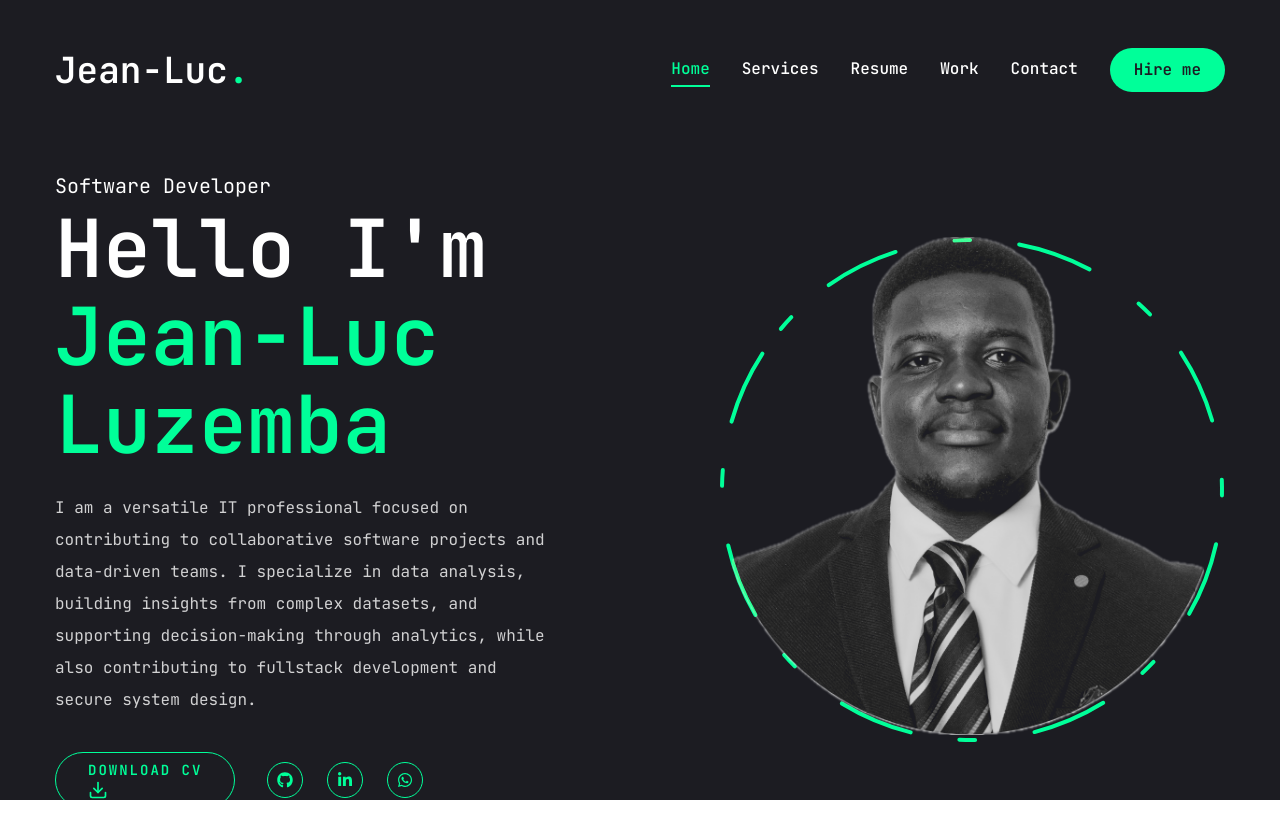
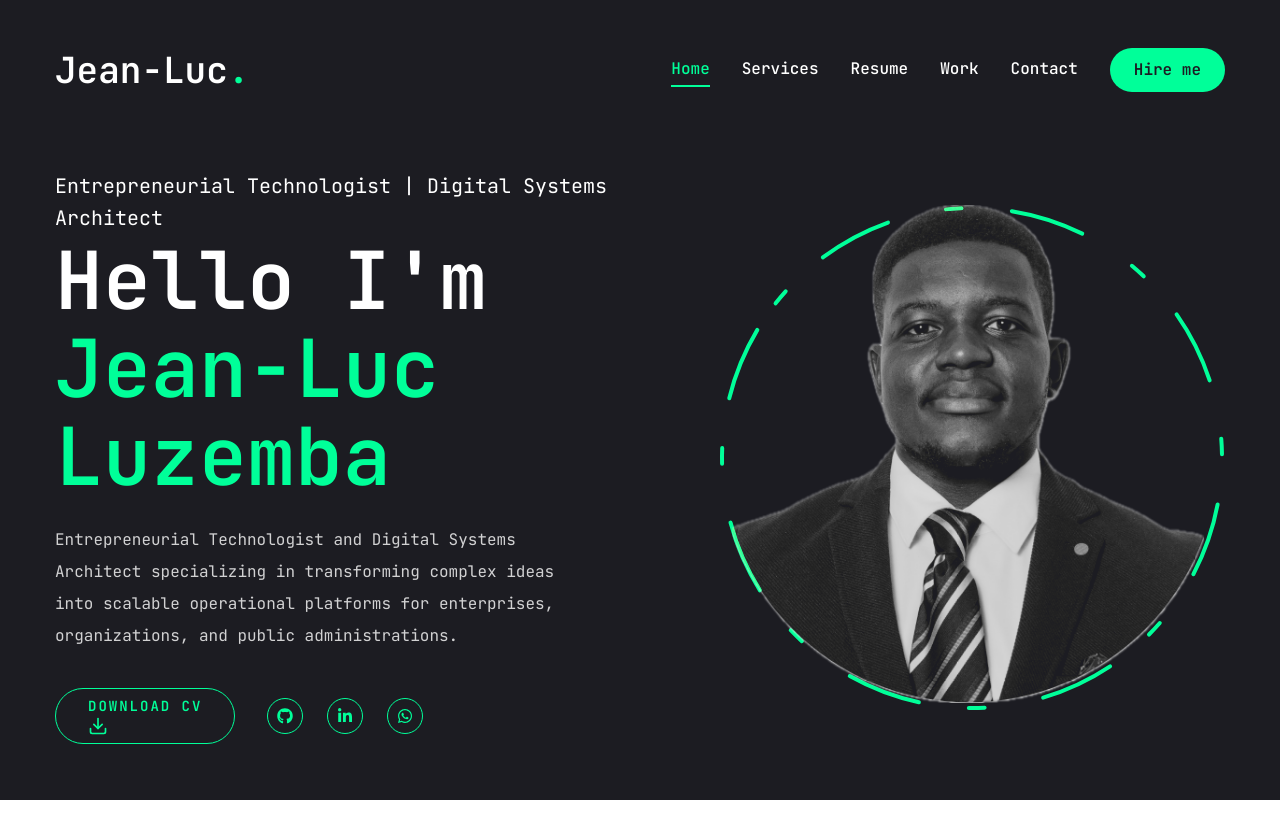
Before and after one commit to DearJohnLuke/portfolio1.1, a Next.js app: page / in a window 1280 px wide. Shown: the top 838 px of the page. Built offline with nearby package versions, Linux system fonts and the light colour scheme.

Commit message:
Revise title and description for professional profile
Updated professional title and description to reflect new focus on entrepreneurial technology and scalable platforms.

```diff
--- a/app/page.jsx
+++ b/app/page.jsx
@@ -13,12 +13,15 @@ const Home = () => {
         <div className="flex flex-col xl:flex-row items-center justify-between xl:pt-8 xl:pb-24">
           {/* text */}
           <div className="text-center xl:text-left order-2 xl:order-none">
-            <span className="text-xl">Software Developer</span>
+            <span className="text-xl">Entrepreneurial Technologist | Digital Systems Architect</span>
             <h1 className="h1 mb-6">
               Hello I'm <br /> <span className="text-accent">Jean-Luc Luzemba</span>
             </h1>
             <p className="max-w-[500px] mb-9 text-white/80">
-I am a versatile IT professional focused on contributing to collaborative software projects and data-driven teams. I specialize in data analysis, building insights from complex datasets, and supporting decision-making through analytics, while also contributing to fullstack development and secure system design.
+Entrepreneurial Technologist and Digital Systems
+Architect specializing in transforming complex ideas
+into scalable operational platforms for enterprises,
+organizations, and public administrations.
             </p>
             {/* btn and socials */}
             <div className="flex flex-col xl:flex-row items-center gap-8">
```
